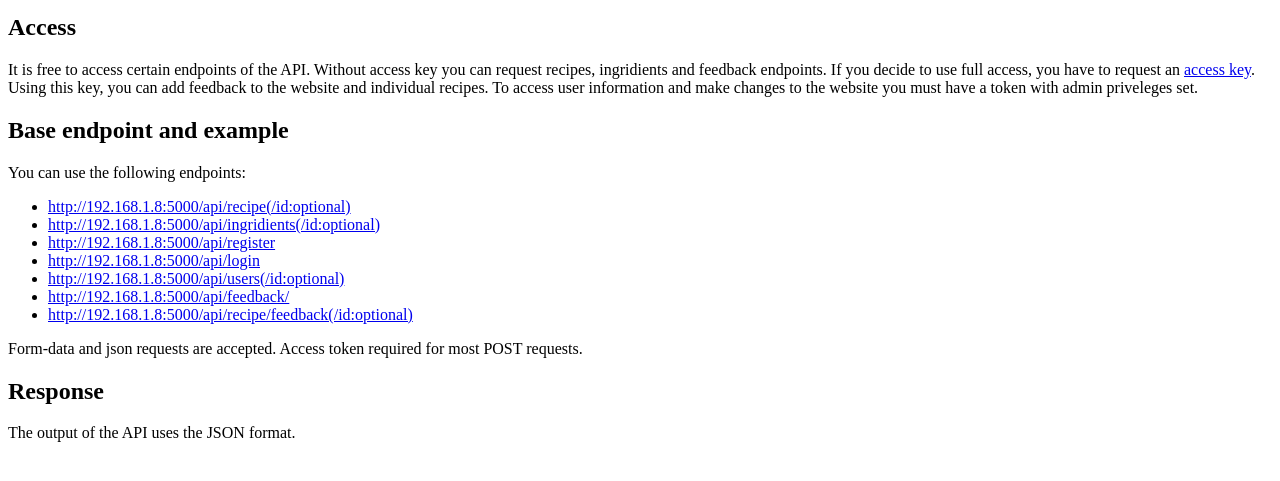
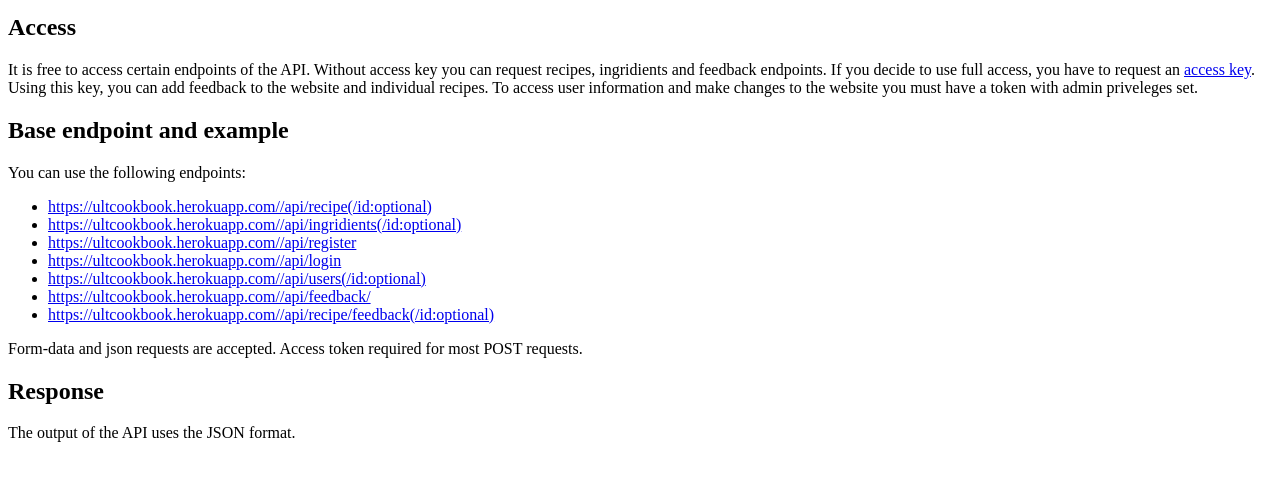
Before and after one commit to Oleksl888/ult_cook_book_v5, a Flask app: page /api.html in a window 1280 px wide. Shown: the part 161-642 px from the top of the page. Run offline with Flask 2, Linux system fonts and the light colour scheme.

Commit message:
template updated

```diff
--- a/src/templates/api.html
+++ b/src/templates/api.html
@@ -10,13 +10,13 @@ Using this key, you can add feedback to the website and individual recipes. To a
 <h2>Base endpoint and example</h2>
 You can use the following endpoints:<br>
 <ul>
-<li><a href ="http://192.168.1.8:5000/api/recipe">http://192.168.1.8:5000/api/recipe(/id:optional)</a></li>
-<li><a href ="http://192.168.1.8:5000/api/ingridients">http://192.168.1.8:5000/api/ingridients(/id:optional)</a></li>
-<li><a href ="http://192.168.1.8:5000/api/register">http://192.168.1.8:5000/api/register</a></li>
-<li><a href ="http://192.168.1.8:5000/api/login">http://192.168.1.8:5000/api/login</a></li>
-<li><a href ="http://192.168.1.8:5000/api/users">http://192.168.1.8:5000/api/users(/id:optional)</a></li>
-<li><a href ="http://192.168.1.8:5000/api/feedback">http://192.168.1.8:5000/api/feedback/</a></li>
-<li><a href ="http://192.168.1.8:5000/api/recipe/feedback">http://192.168.1.8:5000/api/recipe/feedback(/id:optional)</a></li>
+<li><a href ="https://ultcookbook.herokuapp.com//api/recipe">https://ultcookbook.herokuapp.com//api/recipe(/id:optional)</a></li>
+<li><a href ="https://ultcookbook.herokuapp.com//api/ingridients">https://ultcookbook.herokuapp.com//api/ingridients(/id:optional)</a></li>
+<li><a href ="https://ultcookbook.herokuapp.com//api/register">https://ultcookbook.herokuapp.com//api/register</a></li>
+<li><a href ="https://ultcookbook.herokuapp.com//api/login">https://ultcookbook.herokuapp.com//api/login</a></li>
+<li><a href ="https://ultcookbook.herokuapp.com//api/users">https://ultcookbook.herokuapp.com//api/users(/id:optional)</a></li>
+<li><a href ="https://ultcookbook.herokuapp.com//api/feedback">https://ultcookbook.herokuapp.com//api/feedback/</a></li>
+<li><a href ="https://ultcookbook.herokuapp.com//api/recipe/feedback">https://ultcookbook.herokuapp.com//api/recipe/feedback(/id:optional)</a></li>
 </ul>
 Form-data and json requests are accepted. Access token required for most POST requests.
 <h2>Response</h2>
```
